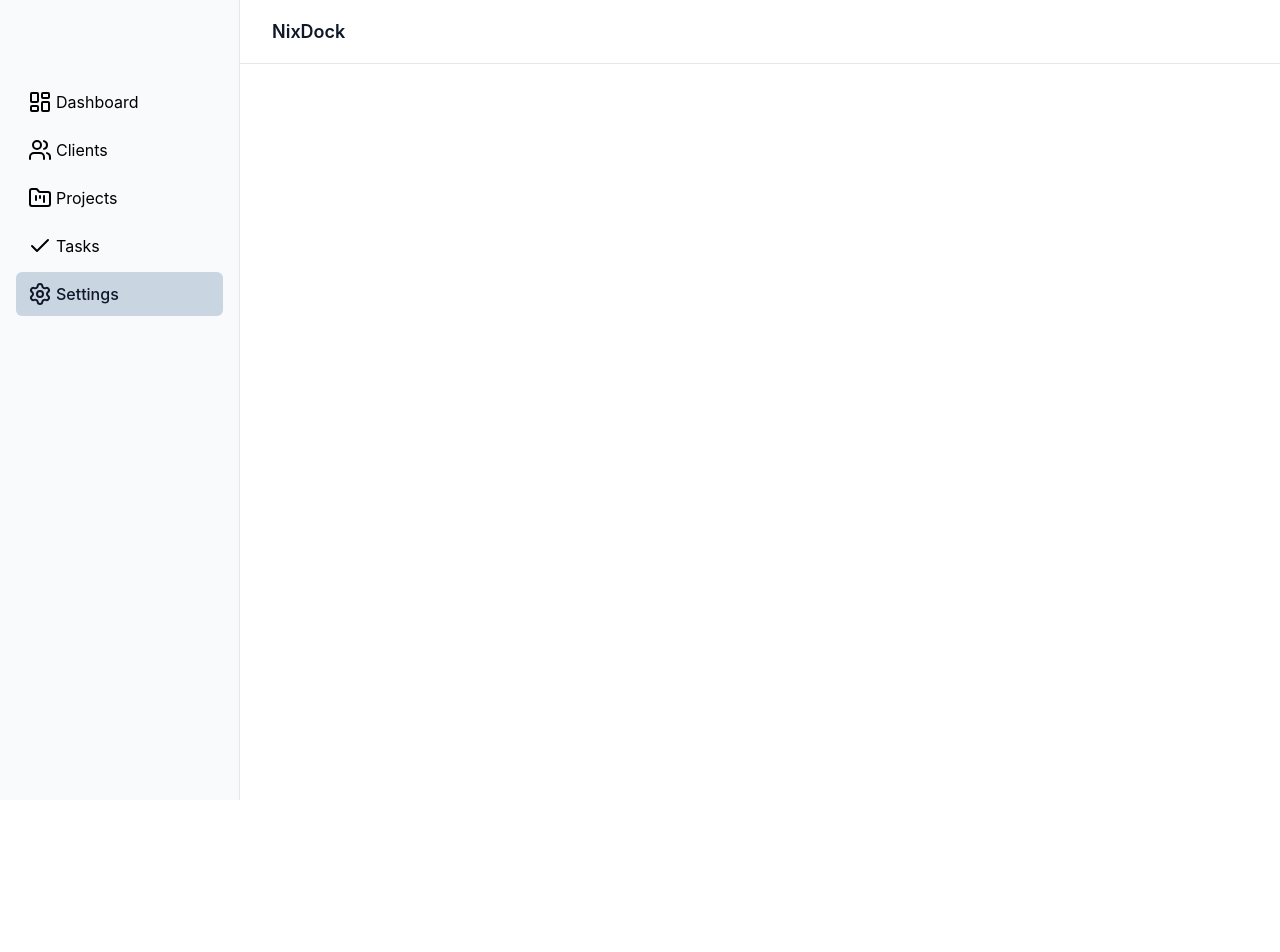
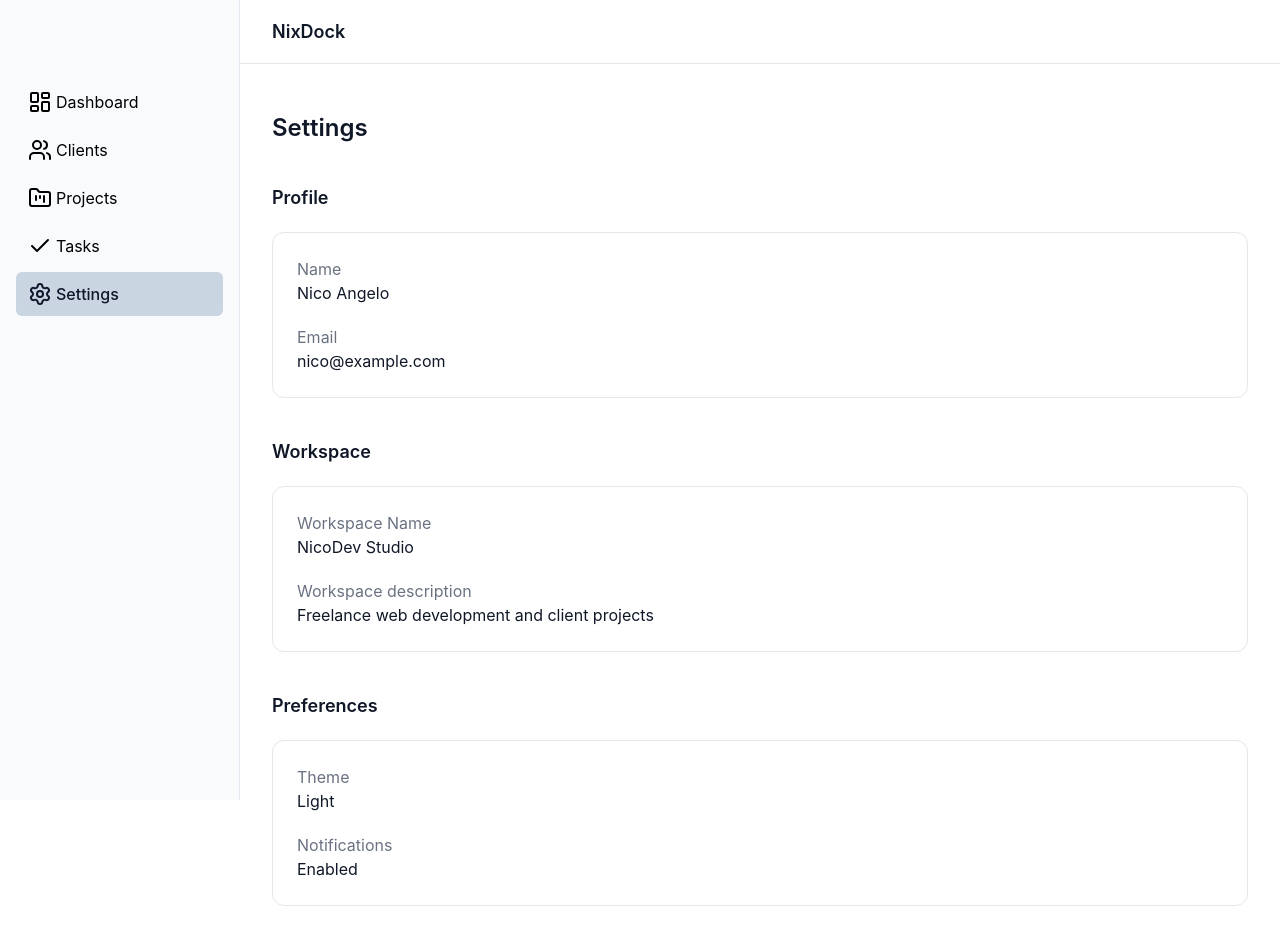
Before and after one commit to nico-devstudio/NixDock, a React (Vite) app: page /settings in a window 1280 px wide. Shown: the top 952 px of the page. Before the commit the page ends 800 px from the top, so only its background shows below. Built offline with nearby package versions, Linux system fonts and the light colour scheme.

Commit message:
feat: build settings page

```diff
--- a/src/pages/Dashboard.jsx
+++ b/src/pages/Dashboard.jsx
@@ -51,12 +51,16 @@ export default function Dashboard() {
           <ul className="space-y-5 mt-5">
             {activeProjects.map((activeProj) => (
               <li key={activeProj.id}>
-                <div className={`${container} p-5`}>
+                <Link to={`/projects/${activeProj.id}`}>
+                  <div
+                    className={`${container} p-5 hover:border-gray-300 hover:shadow-sm transition`}
+                  >
                     <p className={activeProjectTitleStyle}>{activeProj.name}</p>
                     <p className={`${mutedText} shrink-0`}>
                       {activeProj.progress}%
                     </p>
                   </div>
+                </Link>
                 <div className={actProjOuterProgStyle}>
                   <div
                     className={actProjInnerProgStyle}
@@ -72,11 +76,16 @@ export default function Dashboard() {
           <h2 className={h2Style}>Upcoming Tasks</h2>
           <ul className="space-y-2 mt-5">
             {activeTasks.map((task) => (
-              <li key={task.id} className={`${container} p-3`}>
-                <div className="flex gap-3 min-w-0">
+              <li
+                key={task.id}
+                className="border border-gray-200 rounded-md p-3 flex gap-3 hover:border-gray-300 hover:shadow-sm transition"
+              >
                 <input type="checkbox" />
-                  <p className="flex-1">{task.name}</p>
-                </div>
+                <Link
+                  to={`/tasks/${task.id}`}
+                  className="flex justify-between flex-1 min-w-0"
+                >
+                  <p>{task.name}</p>
                   <p className={`${mutedText} shrink-0`}>
                     {new Date(task.deadline).toLocaleDateString("en-US", {
                       year: "numeric",
@@ -84,6 +93,7 @@ export default function Dashboard() {
                       day: "numeric",
                     })}
                   </p>
+                </Link>
               </li>
             ))}
           </ul>
--- a/src/pages/Settings.jsx
+++ b/src/pages/Settings.jsx
@@ -1 +1,55 @@
-export default function Settings() {}
+export default function Settings() {
+  const h2Style = "text-lg font-semibold text-gray-900";
+  const container =
+    "flex flex-col border border-gray-200 rounded-xl p-6 mt-5 gap-5 max-w-5xl";
+
+  return (
+    <>
+      <h1 className="text-2xl font-semibold text-gray-900 mb-2">Settings</h1>
+
+      <section className="mt-10">
+        <h2 className={h2Style}>Profile</h2>
+        <div className={container}>
+          <div>
+            <p className="text-gray-500">Name</p>
+            <p className="text-gray-900">Nico Angelo</p>
+          </div>
+          <div>
+            <p className="text-gray-500">Email</p>
+            <p className="text-gray-900">nico@example.com</p>
+          </div>
+        </div>
+      </section>
+
+      <section className="mt-10">
+        <h2 className={h2Style}>Workspace</h2>
+        <div className={container}>
+          <div>
+            <p className="text-gray-500">Workspace Name</p>
+            <p className="text-gray-900">NicoDev Studio</p>
+          </div>
+          <div>
+            <p className="text-gray-500">Workspace description</p>
+            <p className="text-gray-900">
+              Freelance web development and client projects
+            </p>
+          </div>
+        </div>
+      </section>
+
+      <section className="mt-10">
+        <h2 className={h2Style}>Preferences</h2>
+        <div className={container}>
+          <div>
+            <p className="text-gray-500">Theme</p>
+            <p className="text-gray-900">Light</p>
+          </div>
+          <div>
+            <p className="text-gray-500">Notifications</p>
+            <p className="text-gray-900">Enabled</p>
+          </div>
+        </div>
+      </section>
+    </>
+  );
+}
--- a/src/pages/Task.jsx
+++ b/src/pages/Task.jsx
@@ -1,12 +1,15 @@
 import { Link, useParams } from "react-router-dom";
 import { tasks } from "../data/tasks";
 import { projects } from "../data/projects";
+import { clients } from "../data/clients";
 
 export default function Task() {
   const { id } = useParams();
   const task = tasks.find((task) => task.id === parseInt(id, 10));
   const project =
     task && projects.find((project) => project.id === task.projectId);
+  const client =
+    project && clients.find((client) => project.clientId === client.id);
   const statusStyle = "text-xs font-medium px-2.5 py-1 rounded-full self-start";
 
   return task ? (
@@ -45,6 +48,12 @@ export default function Task() {
             </Link>
           </div>
           <div className="flex justify-between">
+            <p className="text-gray-500">Client</p>
+            <Link to={`/clients/${client.id}`} className="hover:text-gray-600">
+              <p>{client.name}</p>
+            </Link>
+          </div>
+          <div className="flex justify-between">
             <p className="text-gray-500">Deadline</p>
             <p>
               {new Date(task.deadline).toLocaleDateString("en-US", {
--- a/src/pages/Tasks.jsx
+++ b/src/pages/Tasks.jsx
@@ -1,6 +1,7 @@
 import { tasks } from "../data/tasks";
 import { projects } from "../data/projects";
 import { Link } from "react-router-dom";
+import { clients } from "../data/clients";
 
 export default function Tasks() {
   const status = "text-xs font-medium px-2.5 py-1 rounded-full";
@@ -13,6 +14,9 @@ export default function Tasks() {
           const project = projects.find(
             (project) => project.id === task.projectId,
           );
+          const client = clients.find(
+            (client) => project && project.clientId === client.id,
+          );
 
           return (
             <li key={task.id}>
@@ -24,9 +28,12 @@ export default function Tasks() {
                   {task.name}
                 </p>
                 <p className="text-sm text-gray-500">
-                  {project ? project.name : "No project."}
+                  {project ? project.name : "No project found."}
                 </p>
-                <div className="flex justify-between items-center">
+                <p className="text-xs text-gray-400">
+                  {client ? client.name : "No client found."}
+                </p>
+                <div className="flex justify-between items-center mt-4">
                   <p
                     className={
                       task.status === "Completed"
```
Lines whose indentation alone changed are shown as unchanged.
